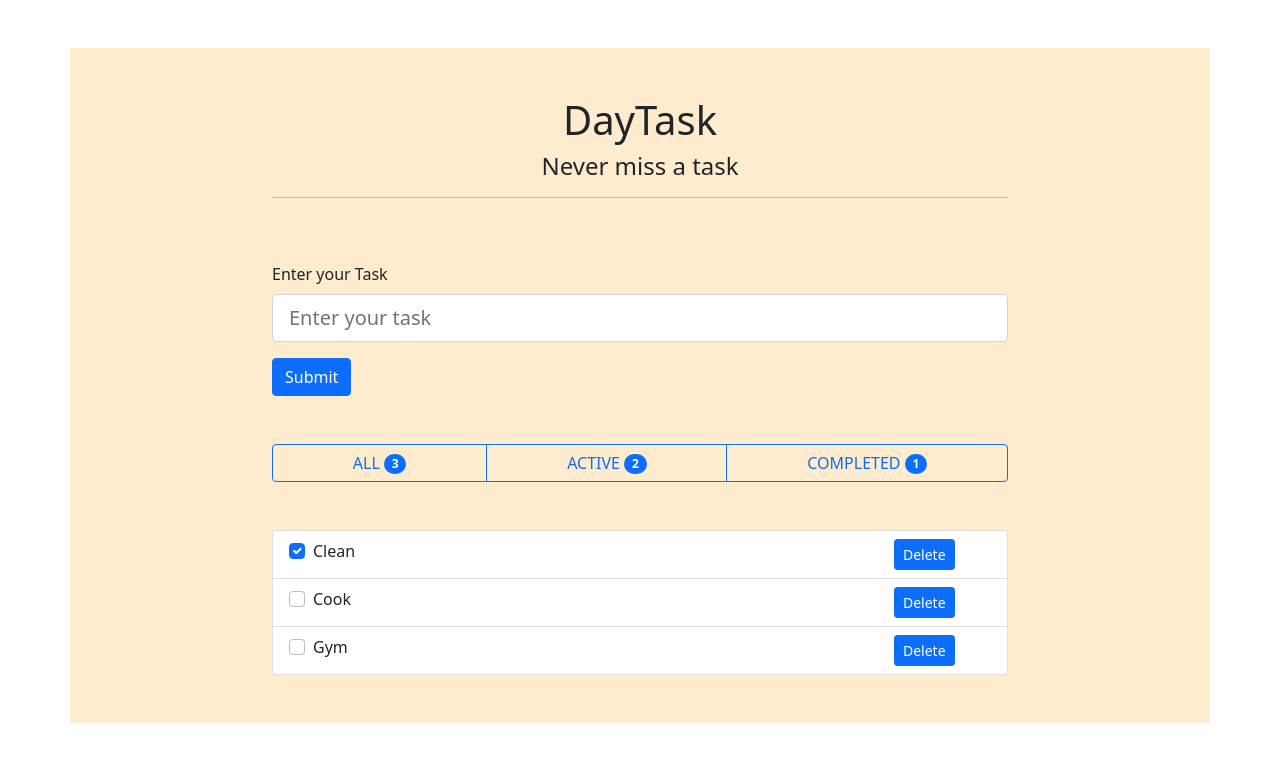
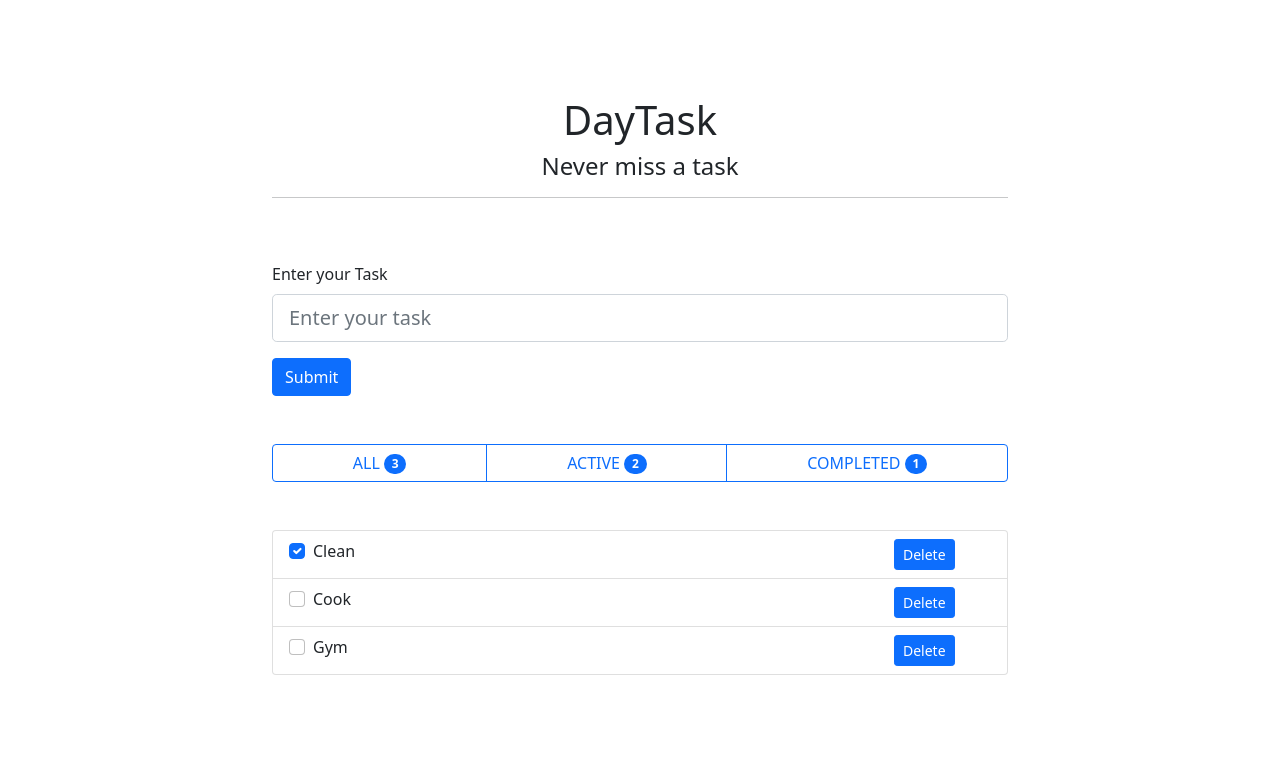
Before and after one commit to rodolphonapoleon/todo-app, a React (Create React App) app: page / in a window 1280 px wide. Shown: the top 762 px of the page. Built offline with nearby package versions, Linux system fonts and the light colour scheme.

Commit message:
changed bg color

```diff
--- a/src/App.css
+++ b/src/App.css
@@ -1,7 +1,7 @@
 .Todo-body {
-  background-color: blanchedalmond;
+  background-color: white;
 }
 
 body {
-  background-color: blue;
+  background-color: rgb(209, 209, 218);
 }
```
